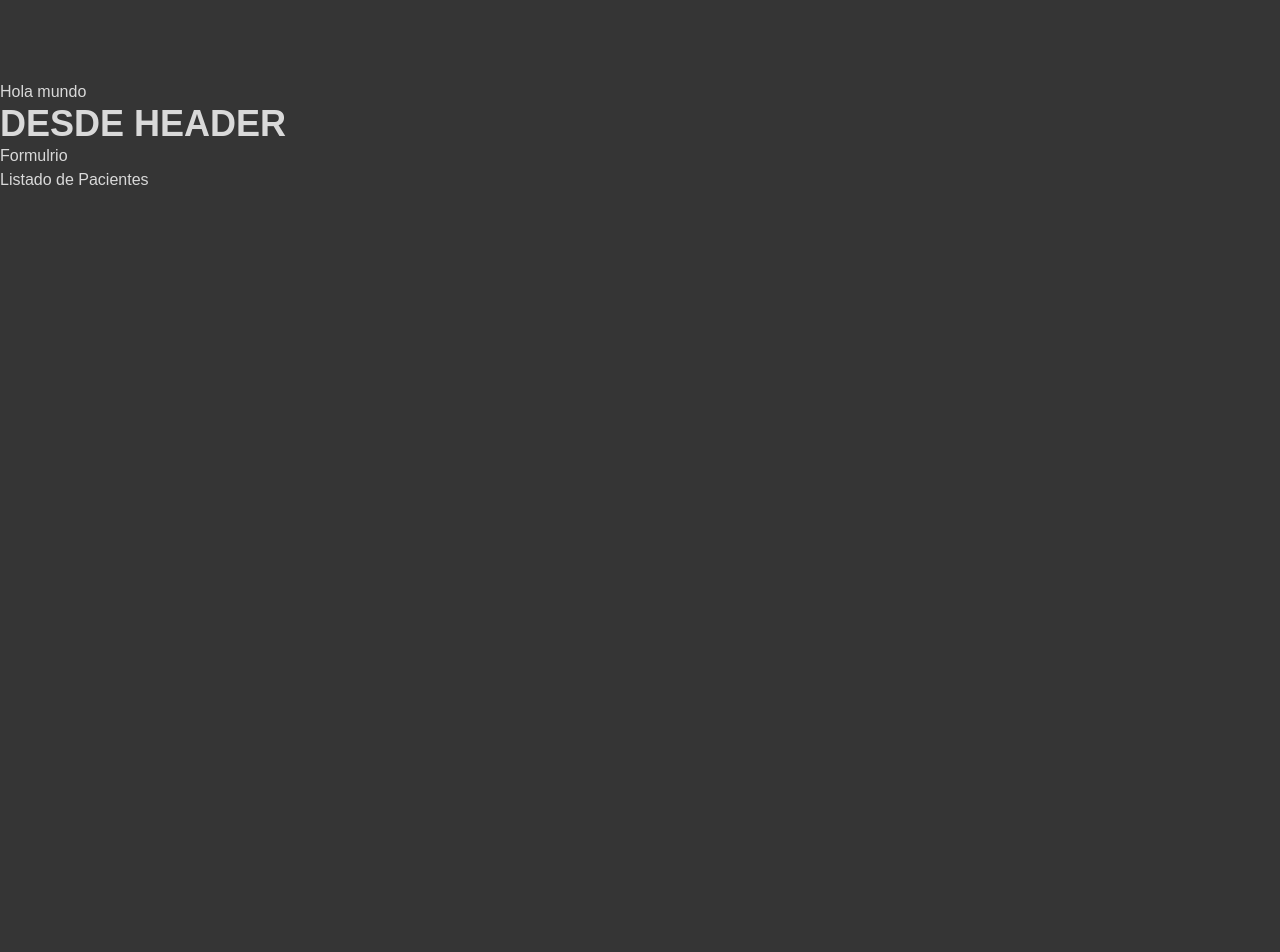
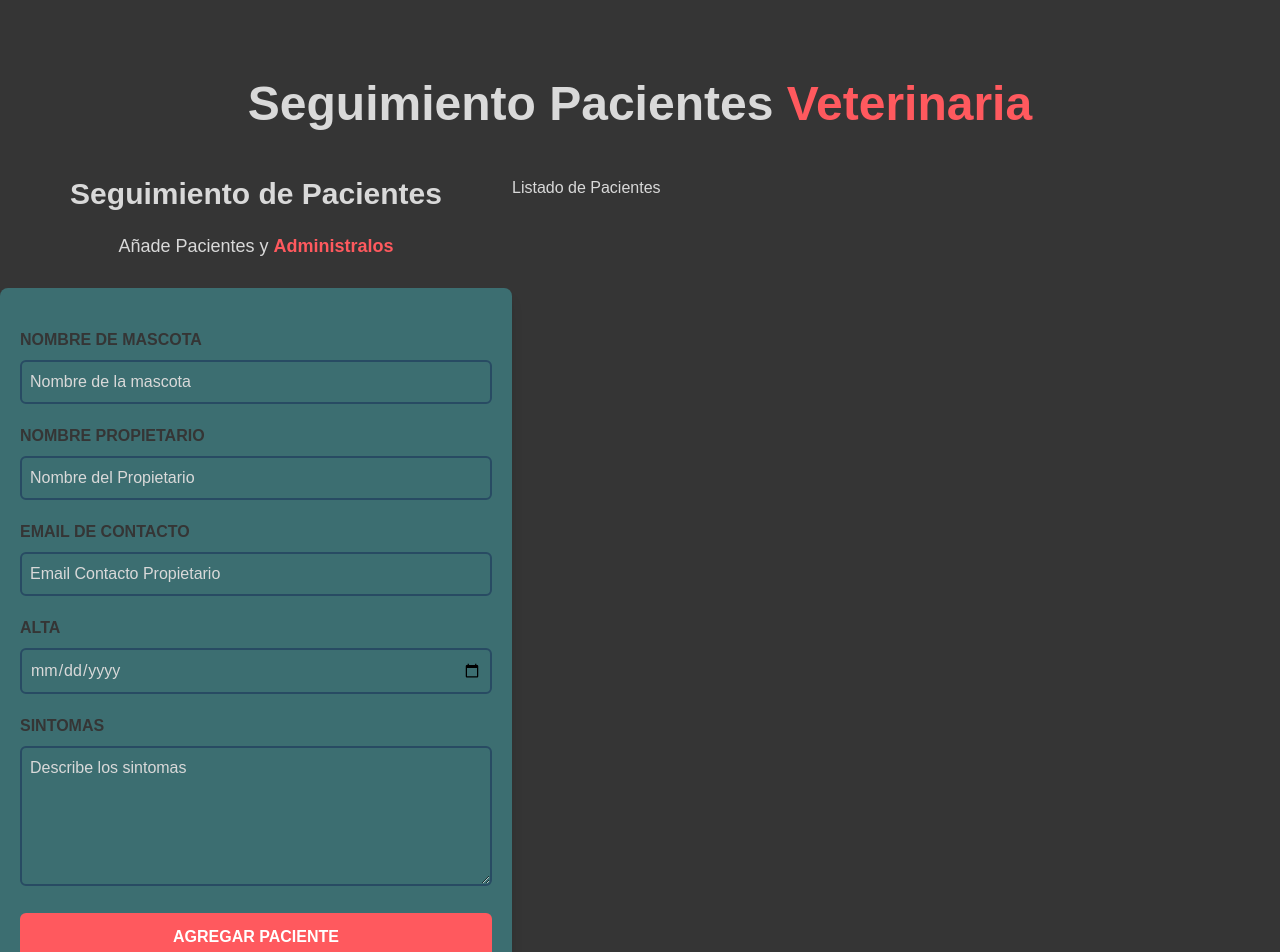
Before and after one commit to recover1988/REACT-CitasReact, a React (Vite) app: page / in a window 1280 px wide. Shown: the top 952 px of the page. Before the commit the page ends 880 px from the top, so only its background shows below. Built offline with nearby package versions, Linux system fonts and the light colour scheme.

Commit message:
classnames

```diff
--- a/src/App.jsx
+++ b/src/App.jsx
@@ -5,10 +5,11 @@ import ListPatients from "./components/ListPatients";
 function App() {
 	return (
 		<div className="container mx-auto mt-20">
-			<h1>Hola mundo</h1>
 			<Header />
+			<div className="mt-12 md:flex">
 			<Form />
 			<ListPatients />
+			</div>
 		</div>
 	);
 }
--- a/src/components/Form.jsx
+++ b/src/components/Form.jsx
@@ -1,12 +1,97 @@
-import React from 'react'
+import React from "react";
 
 const Form = () => {
-  return (
-    <>
-    <h2>Formulrio</h2>
-    </>
+	return (
+		<div className="md:w-1/2 lg:w-2/5">
+			<h2 className="font-black text-3xl text-center">
+				Seguimiento de Pacientes
+			</h2>
+			<p className="text-lg mt-5 text-center  mb-7">
+				Añade Pacientes y{" "}
+				<span className="text-color6 font-bold">Administralos</span>
+			</p>
+			<form
+				action=""
+				className="bg-color3 shadow-lg rounded-lg px-5 py-10 mb-10"
+			>
+				<div className="mb-5">
+					<label
+						htmlFor="mascota"
+						className="block text-color5 uppercase font-black"
+					>
+						Nombre de Mascota
+					</label>
+					<input
+						id="mascota"
+						type="text"
+						placeholder="Nombre de la mascota"
+						className="bg-color3 border-2 border-color4 w-full p-2 mt-2 placeholder-color2 rounded-md"
+					/>
+				</div>
+				<div className="mb-5">
+					<label
+						htmlFor="propietario"
+						className="block text-color5 uppercase font-black"
+					>
+						Nombre Propietario
+					</label>
+					<input
+						id="propietario"
+						type="text"
+						placeholder="Nombre del Propietario"
+						className="bg-color3 border-2 border-color4 w-full p-2 mt-2 placeholder-color2 rounded-md"
+					/>
+				</div>
+				<div className="mb-5">
+					<label
+						htmlFor="email"
+						className="block text-color5 uppercase font-black"
+					>
+						Email de Contacto
+					</label>
+					<input
+						id="email"
+						type="email"
+						placeholder="Email Contacto Propietario"
+						className="bg-color3 border-2 border-color4 w-full p-2 mt-2 placeholder-color2 rounded-md"
+					/>
+				</div>
+				<div className="mb-5">
+					<label
+						htmlFor="alta"
+						className="block text-color5 uppercase font-black"
+					>
+						Alta
+					</label>
+					<input
+						id="alta"
+						type="date"
+						className="bg-color3 border-2 border-color4 w-full p-2 mt-2 placeholder-color2 rounded-md"
+					/>
+				</div>
+				<div className="mb-5">
+					<label
+						htmlFor="sintomas"
+						className="block text-color5 uppercase font-black"
+					>
+						Sintomas
+					</label>
+					<textarea
+						id="sintomas"
+						cols="30"
+						rows="5"
+						placeholder="Describe los sintomas"
+						className="bg-color3 border-2 border-color4 w-full p-2 mt-2 placeholder-color2 rounded-md"
+					></textarea>
+				</div>
+				<input
+					type="submit"
+					className="bg-color6 w-full p-3 uppercase text-color1 font-bold rounded-md hover:bg-opacity-80 cursor-pointer transition-all"
+					value="Agregar Paciente"
+				/>
+			</form>
+		</div>
+	);
+};
 
-  )
-}
-
-export default Form
+export default Form;
--- a/src/components/Header.jsx
+++ b/src/components/Header.jsx
@@ -1,8 +1,9 @@
 const Header = () => {
 	return (
 		<>
-			<h1 className="text-4xl font-bold uppercase">
-				Desde Header
+			<h1 className="font-black text-5xl text-center md:w-2/3 mx-auto">
+				Seguimiento Pacientes {" "}
+				<span className="text-color6">Veterinaria</span>
 			</h1>
 		</>
 	);
--- a/src/components/ListPatients.jsx
+++ b/src/components/ListPatients.jsx
@@ -1,9 +1,9 @@
 
 const ListPatients = () => {
 	return (
-		<>
+		<div className="w-1/2 lg:w-3/5">
 			<h2 className="bg-red-800">Listado de Pacientes</h2>
-		</>
+		</div>
 	);
 };
 
```
Also changed, not shown: 1 other file (tests, documents, lock files or other folders).
